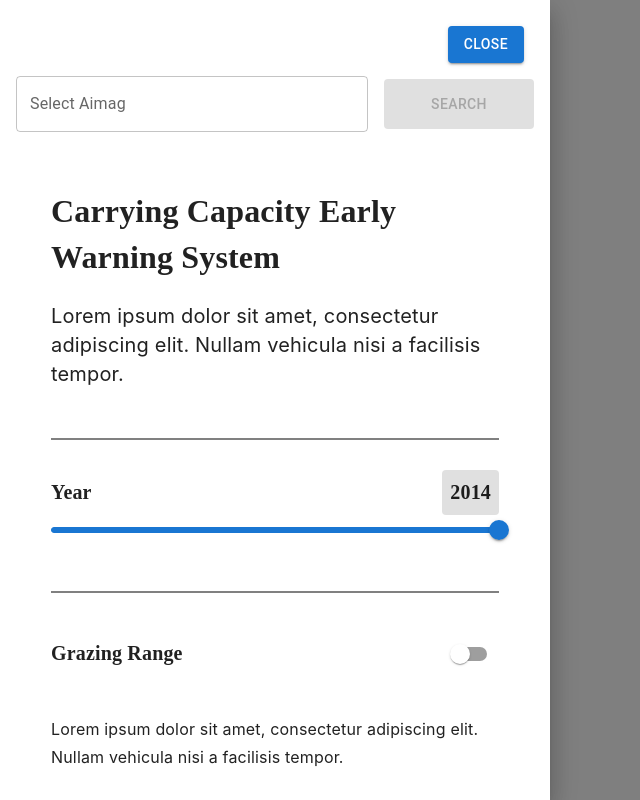
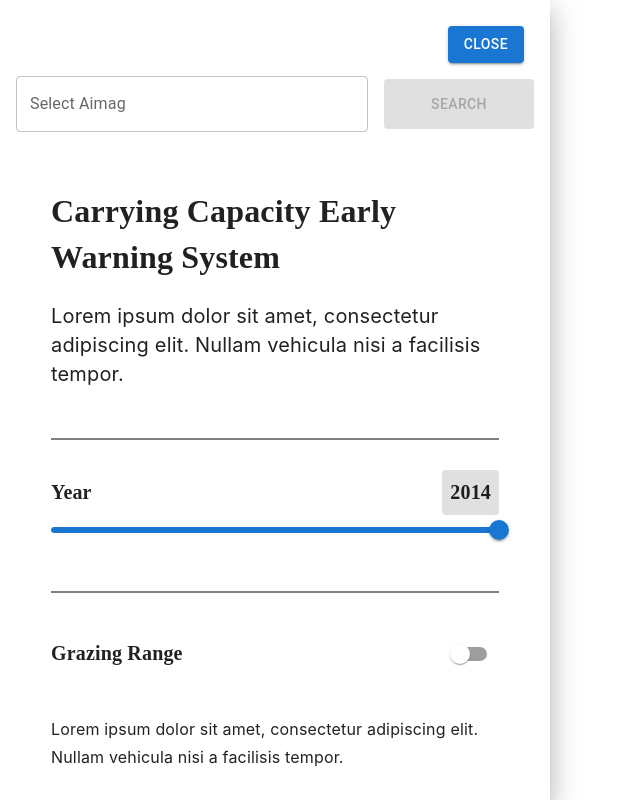
Before and after one commit to cornellh4i/greenzone, a Next.js app in the folder frontend/: page /sidepanelpage in a window 1280 px wide. Both pictures are taken after a click on the button "TOGGLE SIDEPANEL". Shown: the whole page, without its empty margins (0-640 px from the left). Built offline with nearby package versions, Linux system fonts and the light colour scheme.

Commit message:
changes map opacity to invisible when sidepanel is used

```diff
--- a/frontend/src/components/organisms/SidePanel.tsx
+++ b/frontend/src/components/organisms/SidePanel.tsx
@@ -188,6 +188,9 @@ const SidePanel: React.FC<SidePanelProps> = ({
             anchor="left"
             open={isPanelOpen}
             onClose={handlePanelToggle}
+            ModalProps={{
+              BackdropProps: { invisible: true },
+            }}
             PaperProps={{
               sx: {
                 width: "80%",
```
